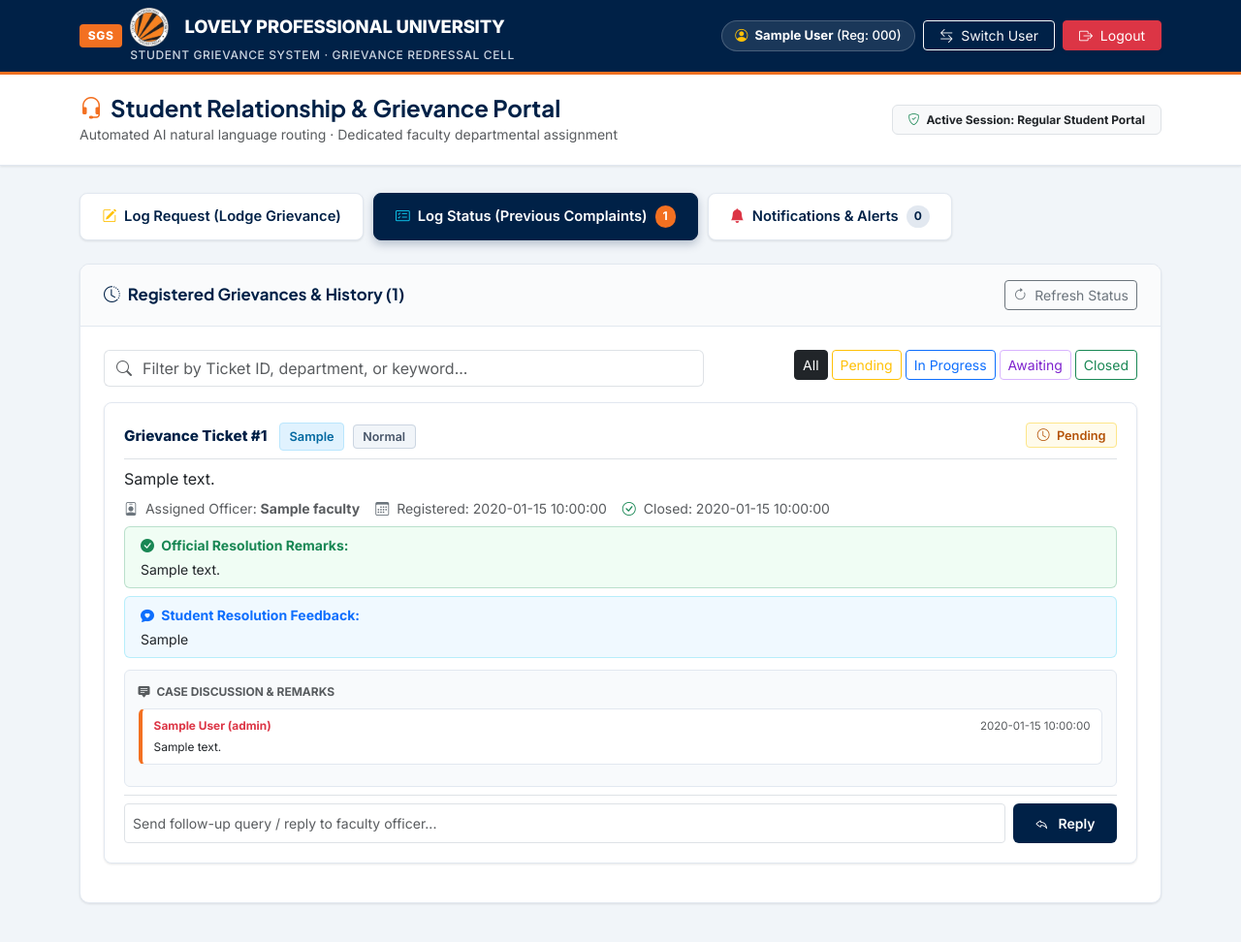
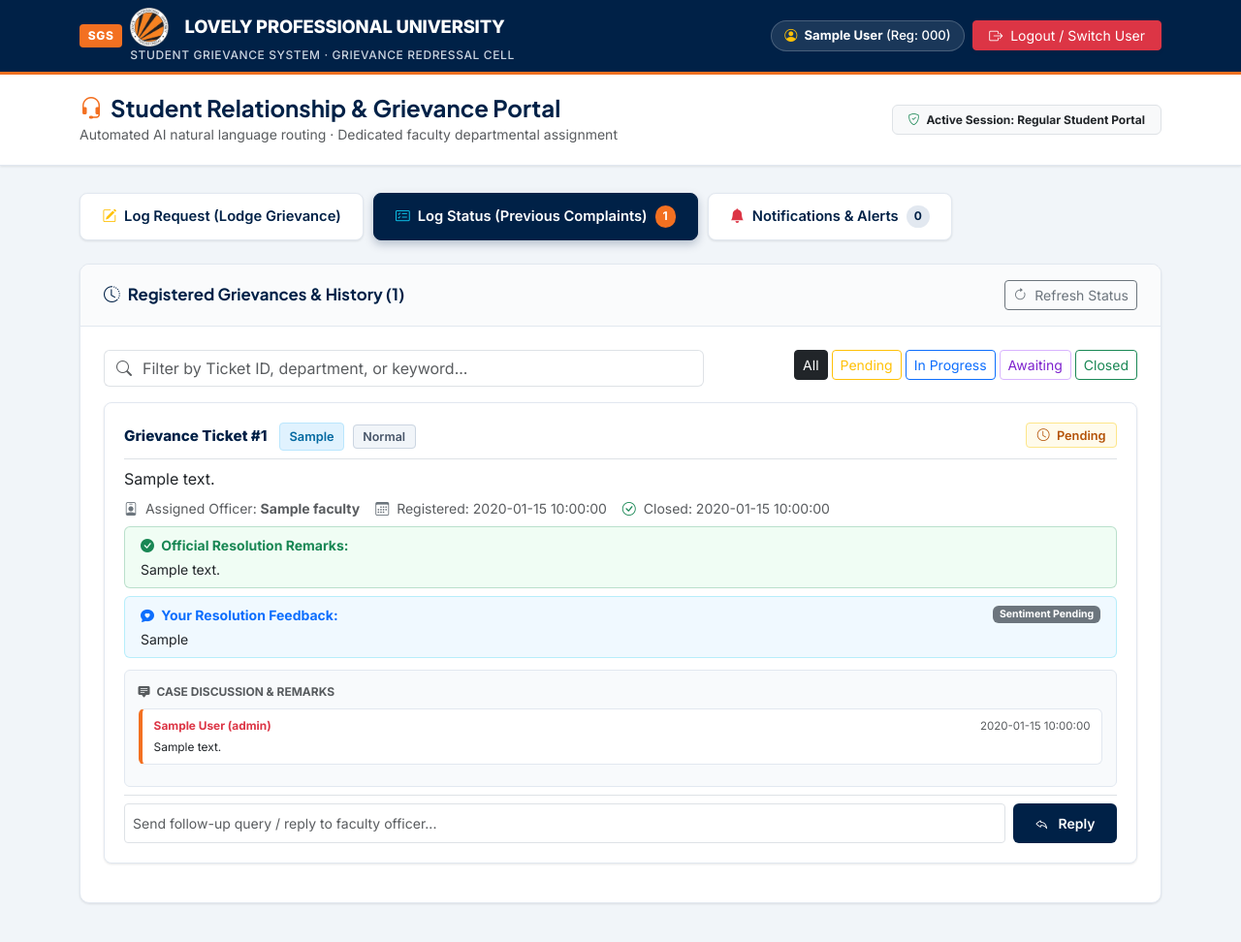
Before and after one commit to pankhurisinghal08-maker/Smart-Grievance-Routing-AI, a Flask app: page /student in a window 1280 px wide. Shown: the top 972 px of the page at 97% size. Run offline with Flask 3, Linux system fonts and the light colour scheme; the visitor is signed in with stand-in values (Sample User, id 1); tables that the repository leaves empty hold one stand-in row (values such as "Sample post"); data that the repository does not hold is empty.

Commit message:
Unify navigation logout controls and refine student feedback submission workflow

```diff
--- a/templates/submit_form.html
+++ b/templates/submit_form.html
@@ -29,11 +29,8 @@
                     <i class="bi bi-person-circle text-warning"></i>
                     <span><strong>{{ student.name }}</strong> (Reg: {{ student.roll_number }})</span>
                 </div>
-                <a href="{{ url_for('switch_user', tab='student') }}" class="btn btn-sm btn-outline-light py-1 px-3 shadow-sm" title="Switch User / Roll Number">
-                    <i class="bi bi-arrow-left-right me-1"></i> Switch User
-                </a>
-                <a href="/logout" class="btn btn-sm btn-danger py-1 px-3 shadow-sm">
-                    <i class="bi bi-box-arrow-right me-1"></i> Logout
+                <a href="/logout" class="btn btn-sm btn-danger py-1 px-3 shadow-sm" title="Logout and return to Portal Switcher">
+                    <i class="bi bi-box-arrow-right me-1"></i> Logout / Switch User
                 </a>
             </div>
         </div>
@@ -333,11 +330,23 @@
                         </div>
                         {% endif %}
 
-                        <!-- Final Feedback Display -->
+                        <!-- Final Feedback Display & Verification Sentiment -->
                         {% if item.student_feedback %}
                         <div class="alert alert-info py-2 px-3 small rounded-2 mb-2 border border-info border-opacity-25" style="background: #f0f9ff;">
-                            <strong class="text-primary"><i class="bi bi-chat-heart-fill me-1"></i> Student Resolution Feedback:</strong>
-                            <div class="mt-1 text-dark">{{ item.student_feedback }}</div>
+                            <div class="d-flex justify-content-between align-items-center mb-1 flex-wrap gap-2">
+                                <strong class="text-primary"><i class="bi bi-chat-heart-fill me-1"></i> Your Resolution Feedback:</strong>
+                                {% if item.feedback_sentiment == 'Positive' %}
+                                <span class="badge bg-success"><i class="bi bi-hand-thumbs-up-fill me-1"></i> Verified Positive Feedback</span>
+                                {% elif item.feedback_sentiment == 'Negative' %}
+                                <span class="badge bg-danger"><i class="bi bi-hand-thumbs-down-fill me-1"></i> Unsatisfied Feedback</span>
+                                {% else %}
+                                <span class="badge bg-secondary">Sentiment Pending</span>
+                                {% endif %}
+                            </div>
+                            <div class="text-dark">{{ item.student_feedback }}</div>
+                            {% if item.status == 'Completed - Awaiting Feedback' %}
+                            <div class="small text-muted mt-1 fst-italic">Your feedback has been recorded and submitted to Central Administration for final closure sign-off.</div>
+                            {% endif %}
                         </div>
                         {% endif %}
 
@@ -374,18 +383,18 @@
                         </div>
                         {% endif %}
 
-                        <!-- Feedback & Case Closure (When Completed) -->
-                        {% if item.status == 'Completed - Awaiting Feedback' %}
+                        <!-- Feedback & Resolution Sign-off Form -->
+                        {% if item.status == 'Completed - Awaiting Feedback' and not item.student_feedback %}
                         <div class="mt-3 p-3 rounded-2 border border-success border-opacity-50" style="background: #f0fdf4;">
                             <h6 class="fw-bold text-success mb-1">
-                                <i class="bi bi-star-fill text-warning me-1"></i> Resolution Satisfaction Sign-off
+                                <i class="bi bi-star-fill text-warning me-1"></i> Resolution Satisfaction Verification
                             </h6>
-                            <p class="small text-muted mb-2">The department has addressed this ticket. Please state whether the resolution was satisfactory to complete closure.</p>
+                            <p class="small text-muted mb-2">The department has addressed this ticket. Please submit your satisfaction feedback so Central Administration can verify and finalize closure.</p>
                             <form action="{{ url_for('submit_feedback', complaint_id=item.id) }}" method="POST">
                                 <div class="input-group">
                                     <input name="feedback" required maxlength="500" class="form-control form-control-sm" placeholder="Enter your remarks (e.g., Issue resolved satisfactorily, thank you)...">
                                     <button type="submit" class="btn btn-sm btn-success fw-bold">
-                                        <i class="bi bi-check2-circle me-1"></i> Submit & Close Ticket
+                                        <i class="bi bi-send-check me-1"></i> Submit Resolution Feedback
                                     </button>
                                 </div>
                             </form>
```
